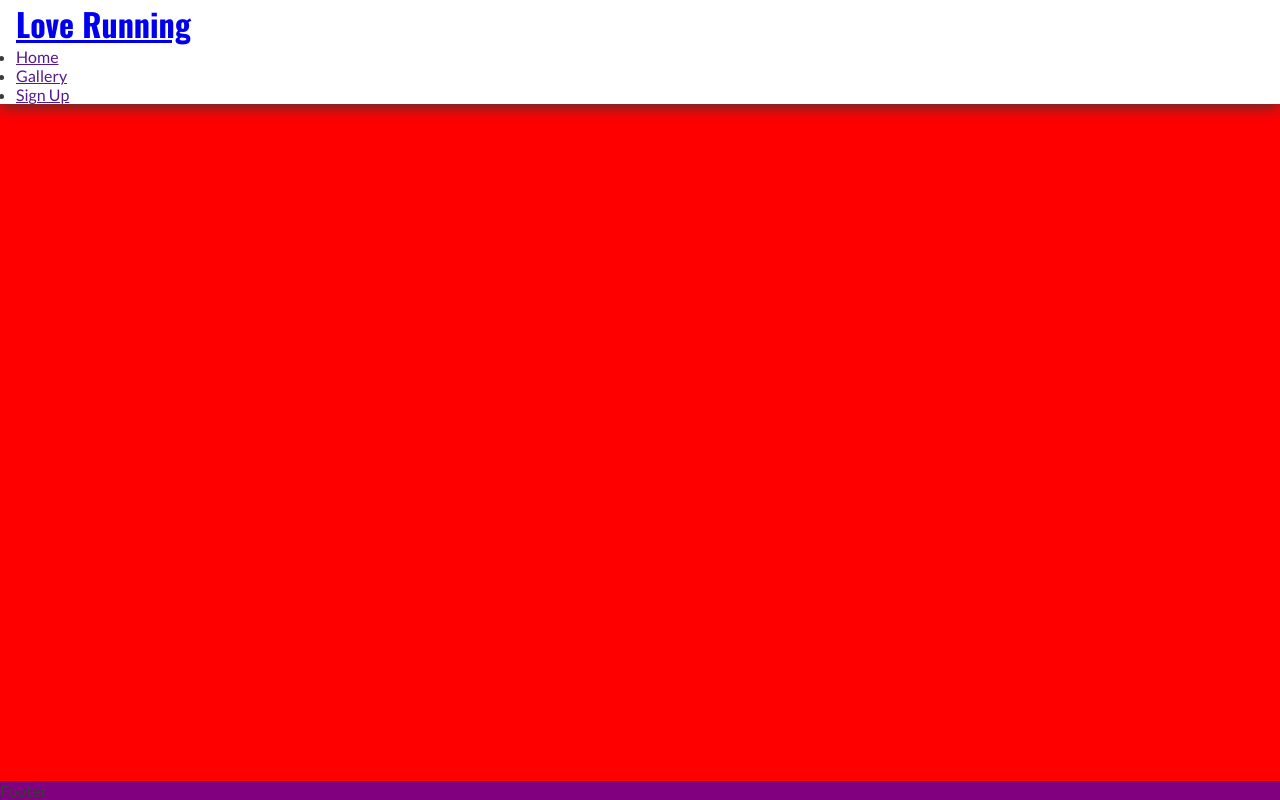
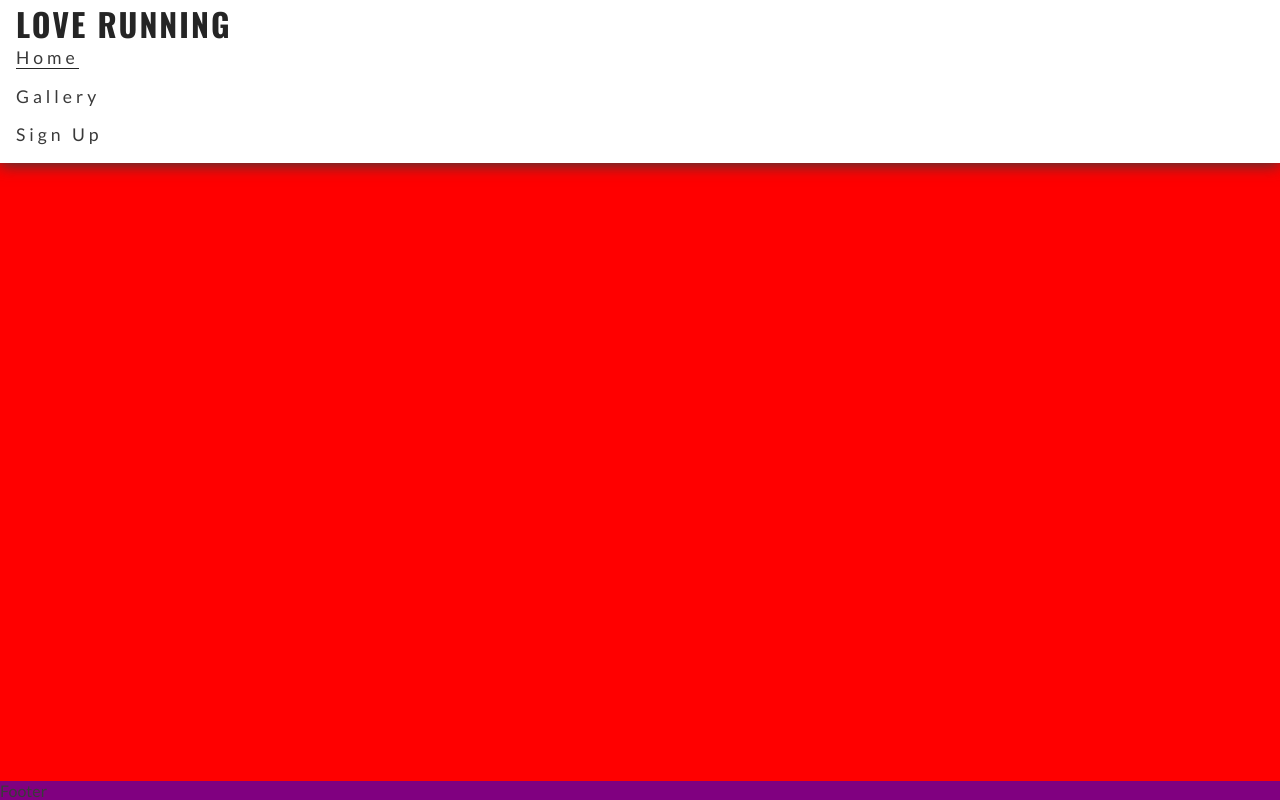
Before and after one commit to fridalannerstrom/loverunning, a plain HTML site: page index.html in a window 1280 px wide. Drawn offline with nearby package versions, Linux system fonts and the light colour scheme.

Commit message:
made header nav a bit better looking

```diff
--- a/assets/css/style.css
+++ b/assets/css/style.css
@@ -28,8 +28,30 @@ header {
     box-shadow: 0 2px 15px #3a3a3a;
 }
 
+header a {
+    text-decoration: none;
+    color: inherit;
+}
+
+#menu {
+    font-size: 110%;
+    letter-spacing: 4px;
+    list-style-type: none;
+}
+
+#menu > li {
+    margin-bottom: 1em;
+}
+
+.active {
+    border-bottom: 1px solid #252525;
+}
+
 h1 {
     font-family: 'Oswald', sans-serif;
+    text-transform: uppercase;
+    letter-spacing: 2px;
+    color: #252525;
 }
 
 /* Main content */
--- a/index.html
+++ b/index.html
@@ -22,8 +22,8 @@
     <header>
         <a href="index.html"><h1 id="logo">Love Running</h1></a>
         <nav>
-            <ul>
-                <li><a href="">Home</a></li>
+            <ul id="menu">
+                <li><a href="" class="active">Home</a></li>
                 <li><a href="">Gallery</a></li>
                 <li><a href="">Sign Up</a></li>
             </ul>
```
